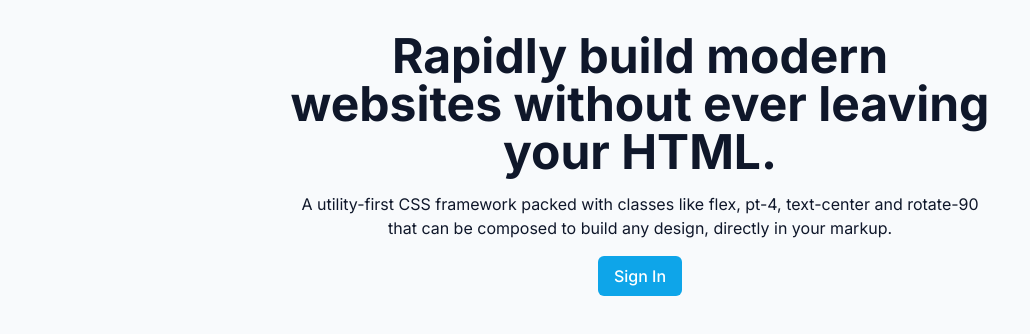
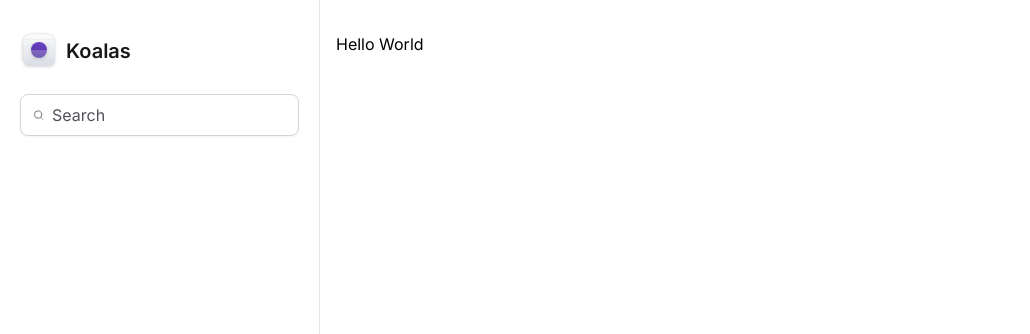
Before and after one commit to EnzoMoita/koalas, a Next.js app: page / in a window 1280 px wide. Shown: the top 334 px of the page, without its empty margins (0-1030 px from the left). Built offline with nearby package versions, Linux system fonts and the light colour scheme.

Commit message:
ComponentSideBar (Amanhã eu termino)

```diff
--- a/package.json
+++ b/package.json
@@ -9,6 +9,7 @@
     "lint": "next lint"
   },
   "dependencies": {
+    "lucide-react": "^0.414.0",
     "next": "14.2.5",
     "react": "^18",
     "react-dom": "^18"
--- a/src/app/layout.tsx
+++ b/src/app/layout.tsx
@@ -1,6 +1,7 @@
 import type { Metadata } from "next";
 import { Inter } from "next/font/google";
 import "./globals.css";
+import { Sidebar } from "@/components/Sidebar";
 
 const inter = Inter({ subsets: ["latin"] });
 
@@ -16,7 +17,16 @@ export default function RootLayout({
 }>) {
   return (
     <html lang="en">
-      <body className={inter.className}>{children}</body>
+      <body className={inter.className}>
+        <div className="min-h-screen grid grid-cols-app">
+          <Sidebar />
+
+          <main className="px-4 pb-12 pt-8">
+        {children}
+          </main>
+        </div>
+
+        </body>
     </html>
   );
 }
--- a/src/app/page.tsx
+++ b/src/app/page.tsx
@@ -1,15 +1,5 @@
 export default function Home() {
   return (
-    <div className="p-8 bg-slate-50 text-slate-900 dark:bg-slate-900 dark:text-slate-100 h-screen flex flex-col items-center text-center">
-      <div className="max-w-app">
-        <h1 className="font-bold text-3xl sm:text-4xl lg:text-5xl">
-          Rapidly build modern websites without ever leaving your HTML.
-        </h1>
-        <p className="mt-4 dark:text-slate-400">A utility-first CSS framework packed with classes like flex, pt-4, text-center and rotate-90 that can be composed to build any design, directly in your markup.</p>
-        <button className="bg-sky-500 dark:bg-sky-400 dark:text-sky-950 text-white px-4 py-2 rounded-md font-medium mt-4 enabled:hover:bg-sky-600 disabled:opacity-60 disabled:cursor-not-allowed">
-          Sign In
-        </button>
-      </div>
-      </div>
+    <h1>Hello World</h1>
   );
 }
--- /dev/null
+++ b/src/components/Sidebar/index.tsx
@@ -0,0 +1,18 @@
+import { Logo } from '@/components/Sidebar/logo'
+import { Search } from 'lucide-react'
+
+export function Sidebar() {
+  return (
+    <aside className="space-y-6 border-r border-zinc-200 px-5 py-8">
+      <Logo />
+
+      <div className="flex w-full items-center gap-2 rounded-lg border border-zinc-300 px-3 py-2 shadow-sm">
+        <Search className="h-5 w-5 text-zinc-500" />
+        <input
+          className="flex-1 border-0 bg-transparent p-0 text-zinc-900 placeholder-zinc-600"
+          placeholder="Search"
+        />
+      </div>
+    </aside>
+  )
+}
--- /dev/null
+++ b/src/components/Sidebar/logo.tsx
@@ -0,0 +1,210 @@
+export function Logo() {
+    return (
+      <strong className="flex items-center gap-2 text-xl font-semibold text-zinc-900">
+        <svg
+          width={38}
+          height={38}
+          viewBox="0 0 38 38"
+          fill="none"
+          xmlns="http://www.w3.org/2000/svg"
+        >
+          <g filter="url(#filter0_dd_226_307)">
+            <g clipPath="url(#clip0_226_307)">
+              <rect x={3} y={2} width={32} height={32} rx={8} fill="#fff" />
+              <rect
+                x={3}
+                y={2}
+                width={32}
+                height={32}
+                rx={8}
+                fill="url(#paint0_linear_226_307)"
+              />
+              <path
+                fillRule="evenodd"
+                clipRule="evenodd"
+                d="M19 4.039c-7.71 0-13.961 6.25-13.961 13.961 0 7.71 6.25 13.961 13.961 13.961 7.71 0 13.961-6.25 13.961-13.961 0-7.71-6.25-13.961-13.961-13.961zM4.961 18c0-7.753 6.286-14.039 14.039-14.039S33.039 10.247 33.039 18 26.753 32.039 19 32.039 4.961 25.753 4.961 18z"
+                fill="#D0D5DD"
+              />
+              <path
+                fillRule="evenodd"
+                clipRule="evenodd"
+                d="M19 14.078a3.922 3.922 0 100 7.845 3.922 3.922 0 000-7.845zM15 18a4 4 0 118 0 4 4 0 01-8 0z"
+                fill="#D0D5DD"
+              />
+              <path
+                fillRule="evenodd"
+                clipRule="evenodd"
+                d="M19 15.32a2.68 2.68 0 100 5.36 2.68 2.68 0 000-5.36zM16.243 18a2.757 2.757 0 115.514 0 2.757 2.757 0 01-5.514 0z"
+                fill="#D0D5DD"
+              />
+              <path d="M18.961 2h.078v32h-.078V2z" fill="#D0D5DD" />
+              <path d="M35 17.96v.079H3v-.078h32z" fill="#D0D5DD" />
+              <path
+                d="M29.602 2h.078v32h-.078V2zM13.64 2h.078v32h-.077V2zM24.282 2h.077v32h-.077V2zM8.32 2h.078v32H8.32V2z"
+                fill="#D0D5DD"
+              />
+              <path
+                d="M35 28.602v.077H3v-.077h32zM35 12.64v.078H3v-.077h32zM35 23.281v.078H3v-.078h32zM35 7.32v.078H3V7.32h32z"
+                fill="#D0D5DD"
+              />
+              <g filter="url(#filter1_dd_226_307)">
+                <circle
+                  cx={19}
+                  cy={18}
+                  r={8}
+                  fill="url(#paint1_linear_226_307)"
+                />
+              </g>
+              <g filter="url(#filter2_b_226_307)">
+                <path
+                  d="M3 18h32v3.2c0 4.48 0 6.72-.872 8.432a8 8 0 01-3.496 3.496C28.92 34 26.68 34 22.2 34h-6.4c-4.48 0-6.72 0-8.432-.872a8 8 0 01-3.496-3.496C3 27.92 3 25.68 3 21.2V18z"
+                  fill="#fff"
+                  fillOpacity={0.2}
+                />
+              </g>
+            </g>
+            <rect
+              x={3.15}
+              y={2.15}
+              width={31.7}
+              height={31.7}
+              rx={7.85}
+              stroke="#D0D5DD"
+              strokeWidth={0.3}
+            />
+          </g>
+          <defs>
+            <filter
+              id="filter0_dd_226_307"
+              x={0}
+              y={0}
+              width={38}
+              height={38}
+              filterUnits="userSpaceOnUse"
+              colorInterpolationFilters="sRGB"
+            >
+              <feFlood floodOpacity={0} result="BackgroundImageFix" />
+              <feColorMatrix
+                in="SourceAlpha"
+                values="0 0 0 0 0 0 0 0 0 0 0 0 0 0 0 0 0 0 127 0"
+                result="hardAlpha"
+              />
+              <feOffset dy={1} />
+              <feGaussianBlur stdDeviation={1} />
+              <feColorMatrix values="0 0 0 0 0.0627451 0 0 0 0 0.0941176 0 0 0 0 0.156863 0 0 0 0.06 0" />
+              <feBlend
+                in2="BackgroundImageFix"
+                result="effect1_dropShadow_226_307"
+              />
+              <feColorMatrix
+                in="SourceAlpha"
+                values="0 0 0 0 0 0 0 0 0 0 0 0 0 0 0 0 0 0 127 0"
+                result="hardAlpha"
+              />
+              <feOffset dy={1} />
+              <feGaussianBlur stdDeviation={1.5} />
+              <feColorMatrix values="0 0 0 0 0.0627451 0 0 0 0 0.0941176 0 0 0 0 0.156863 0 0 0 0.1 0" />
+              <feBlend
+                in2="effect1_dropShadow_226_307"
+                result="effect2_dropShadow_226_307"
+              />
+              <feBlend
+                in="SourceGraphic"
+                in2="effect2_dropShadow_226_307"
+                result="shape"
+              />
+            </filter>
+            <filter
+              id="filter1_dd_226_307"
+              x={8}
+              y={8}
+              width={22}
+              height={22}
+              filterUnits="userSpaceOnUse"
+              colorInterpolationFilters="sRGB"
+            >
+              <feFlood floodOpacity={0} result="BackgroundImageFix" />
+              <feColorMatrix
+                in="SourceAlpha"
+                values="0 0 0 0 0 0 0 0 0 0 0 0 0 0 0 0 0 0 127 0"
+                result="hardAlpha"
+              />
+              <feOffset dy={1} />
+              <feGaussianBlur stdDeviation={1} />
+              <feColorMatrix values="0 0 0 0 0.0627451 0 0 0 0 0.0941176 0 0 0 0 0.156863 0 0 0 0.06 0" />
+              <feBlend
+                in2="BackgroundImageFix"
+                result="effect1_dropShadow_226_307"
+              />
+              <feColorMatrix
+                in="SourceAlpha"
+                values="0 0 0 0 0 0 0 0 0 0 0 0 0 0 0 0 0 0 127 0"
+                result="hardAlpha"
+              />
+              <feOffset dy={1} />
+              <feGaussianBlur stdDeviation={1.5} />
+              <feColorMatrix values="0 0 0 0 0.0627451 0 0 0 0 0.0941176 0 0 0 0 0.156863 0 0 0 0.1 0" />
+              <feBlend
+                in2="effect1_dropShadow_226_307"
+                result="effect2_dropShadow_226_307"
+              />
+              <feBlend
+                in="SourceGraphic"
+                in2="effect2_dropShadow_226_307"
+                result="shape"
+              />
+            </filter>
+            <filter
+              id="filter2_b_226_307"
+              x={-2}
+              y={13}
+              width={42}
+              height={26}
+              filterUnits="userSpaceOnUse"
+              colorInterpolationFilters="sRGB"
+            >
+              <feFlood floodOpacity={0} result="BackgroundImageFix" />
+              <feGaussianBlur in="BackgroundImageFix" stdDeviation={2.5} />
+              <feComposite
+                in2="SourceAlpha"
+                operator="in"
+                result="effect1_backgroundBlur_226_307"
+              />
+              <feBlend
+                in="SourceGraphic"
+                in2="effect1_backgroundBlur_226_307"
+                result="shape"
+              />
+            </filter>
+            <linearGradient
+              id="paint0_linear_226_307"
+              x1={19}
+              y1={2}
+              x2={19}
+              y2={34}
+              gradientUnits="userSpaceOnUse"
+            >
+              <stop stopColor="#fff" />
+              <stop offset={1} stopColor="#D0D5DD" />
+            </linearGradient>
+            <linearGradient
+              id="paint1_linear_226_307"
+              x1={15}
+              y1={26}
+              x2={23}
+              y2={10}
+              gradientUnits="userSpaceOnUse"
+            >
+              <stop stopColor="#53389E" />
+              <stop offset={1} stopColor="#6941C6" />
+            </linearGradient>
+            <clipPath id="clip0_226_307">
+              <rect x={3} y={2} width={32} height={32} rx={8} fill="#fff" />
+            </clipPath>
+          </defs>
+        </svg>
+
+        <span>Koalas</span>
+      </strong>
+    )
+}
--- a/tailwind.config.ts
+++ b/tailwind.config.ts
@@ -6,6 +6,10 @@ const config: Config = {
   ],
   theme: {
     extend: {
+      gridTemplateColumns: {
+        app: 'minmax(18rem, 20rem) 1fr',
+      },
+
       maxWidth: {
         app: '700px'
       },
```
Also changed, not shown: 1 other file (tests, documents, lock files or other folders).
